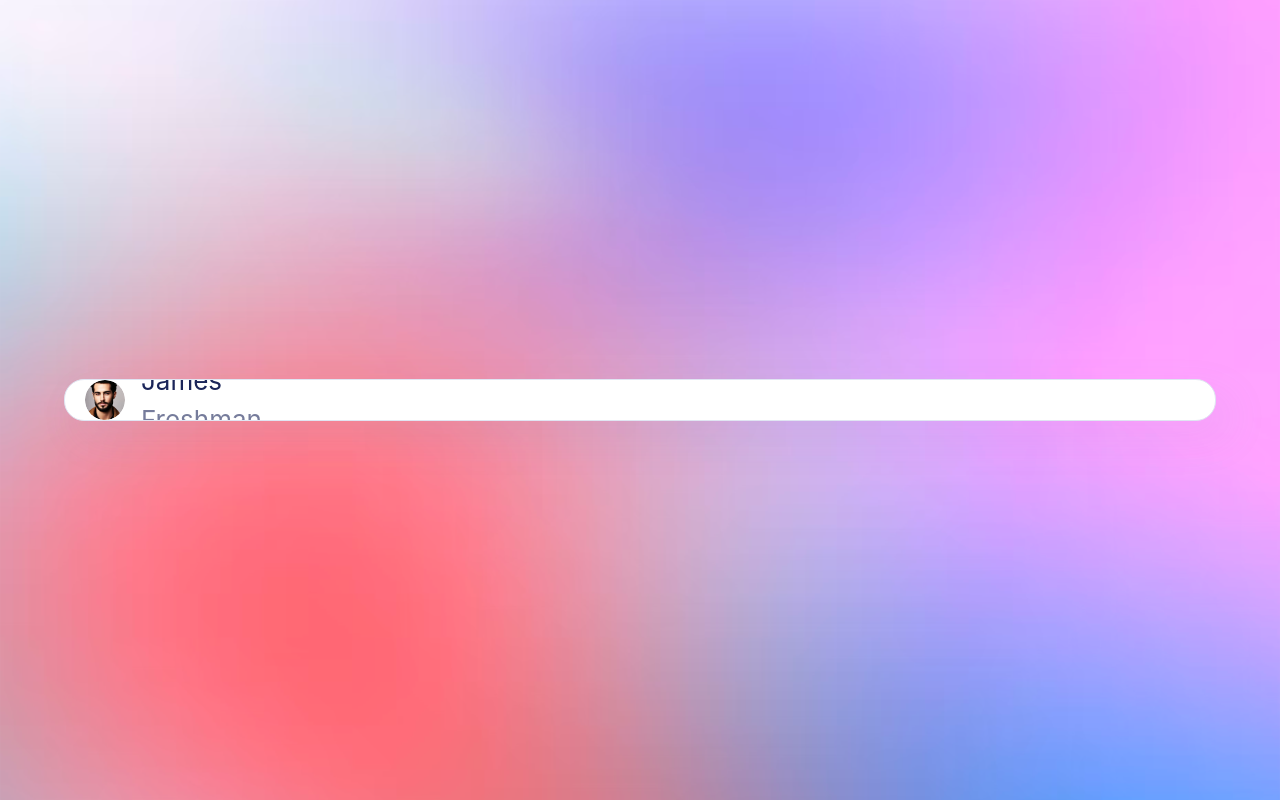
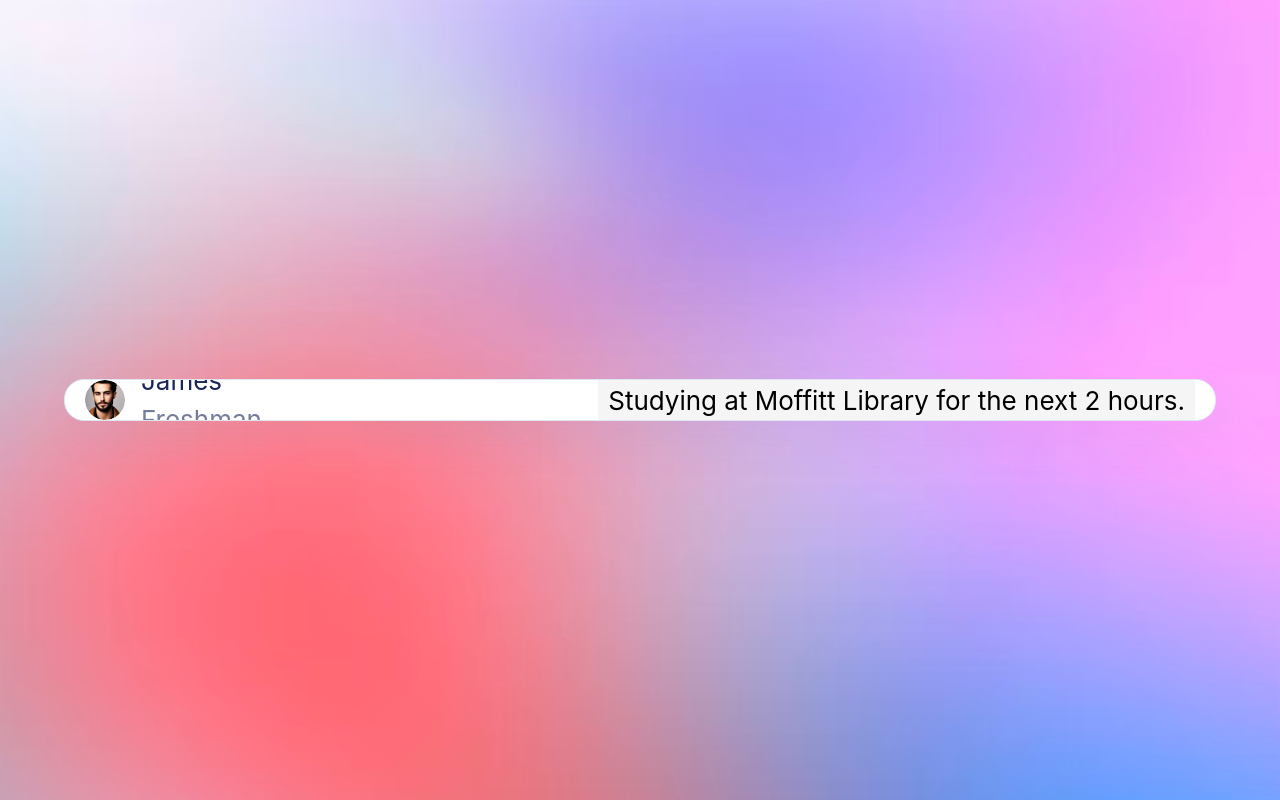
Before and after one commit to celinechen1114/RezConnect, a React (Create React App) app in the folder res-connect/: page / in a window 1280 px wide. Built offline with nearby package versions, Linux system fonts and the light colour scheme.

Commit message:
:lipstick: Add location
add location

```diff
--- a/res-connect/src/App.js
+++ b/res-connect/src/App.js
@@ -10,6 +10,7 @@ function App() {
           name="James"
           grade="Freshman"
           profilePic={profilePic}
+          location="Studying at Moffitt Library for the next 2 hours."
           profileInfoProps={{
             name: "James",
             major: "Business Admin",
--- a/res-connect/src/profile/Profile.js
+++ b/res-connect/src/profile/Profile.js
@@ -1,7 +1,7 @@
 import ProfileInfo from "./ProfileInfo";
 import { useState } from "react";
 
-function Profile({ name, grade, profilePic, profileInfoProps }) {
+function Profile({ name, grade, profilePic, location, profileInfoProps }) {
   // state to control visibility
   const [showProfileInfo, setShowProfileInfo] = useState(false);
 
@@ -44,6 +44,21 @@ function Profile({ name, grade, profilePic, profileInfoProps }) {
           {grade}
         </div>
       </div>
+      <div
+        style={{
+          padding: 10,
+          background: "#f5f5f5",
+          borderRadius: 10,
+          display: "flex",
+          justifyContent: "right",
+          alignItems: "right",
+          color: "#000",
+          textAlign: "left",
+          marginLeft: "auto",
+        }}
+      >
+        {location}
+      </div>
       {showProfileInfo && <ProfileInfo {...profileInfoProps} />}
     </div>
   );
```
